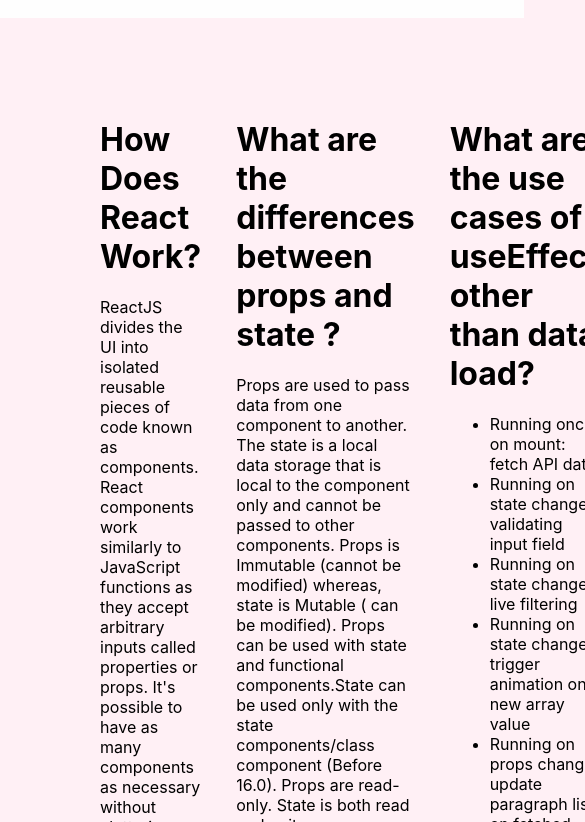
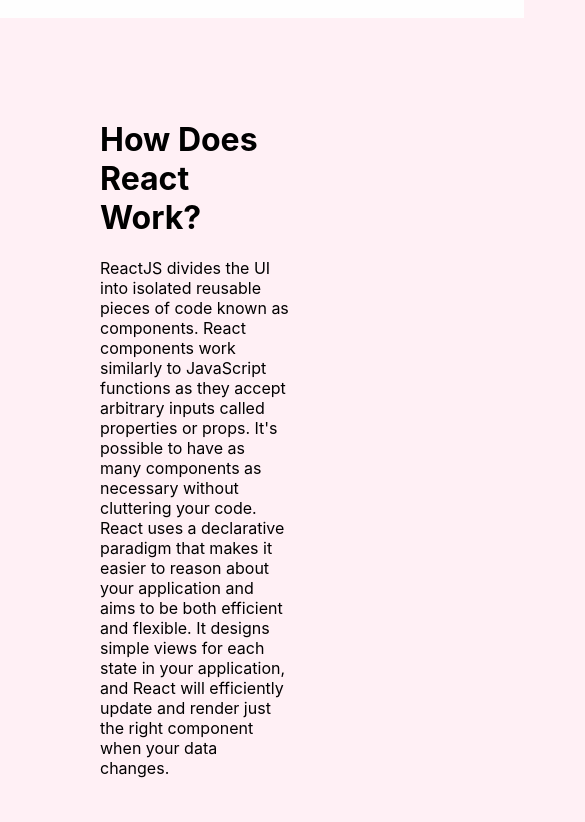
Before and after one commit to tahmina-97/my-activities-react, a React (Create React App) app: page / in a window 390 px wide. Shown: the part 6182-7004 px from the top of the page, 585 px wide, since content can reach past the window. Built offline with nearby package versions, Linux system fonts and the light colour scheme.

Commit message:
correction

```diff
--- a/src/components/Questions/Questions.css
+++ b/src/components/Questions/Questions.css
@@ -4,3 +4,9 @@
     margin: 80px 100px;
     gap: 35px;
 }
+
+@media screen and (max-width:768px){
+    .questions-container{
+        grid-template-columns: 1fr;
+    }
+}
```
